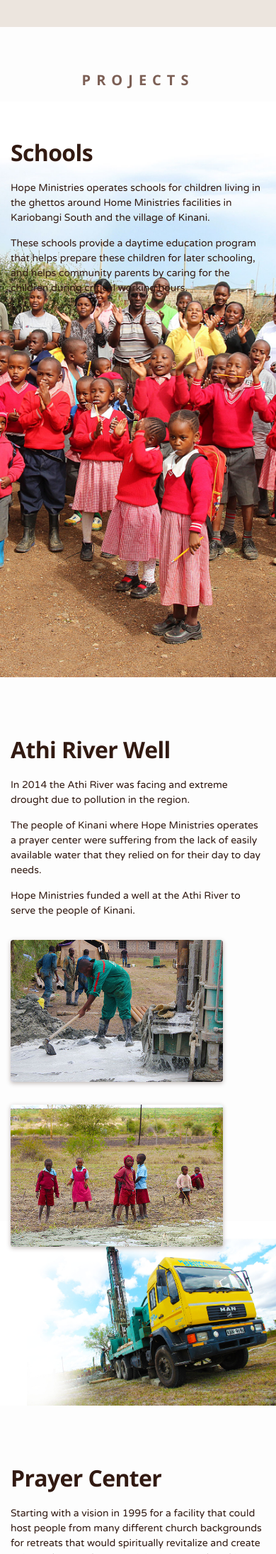
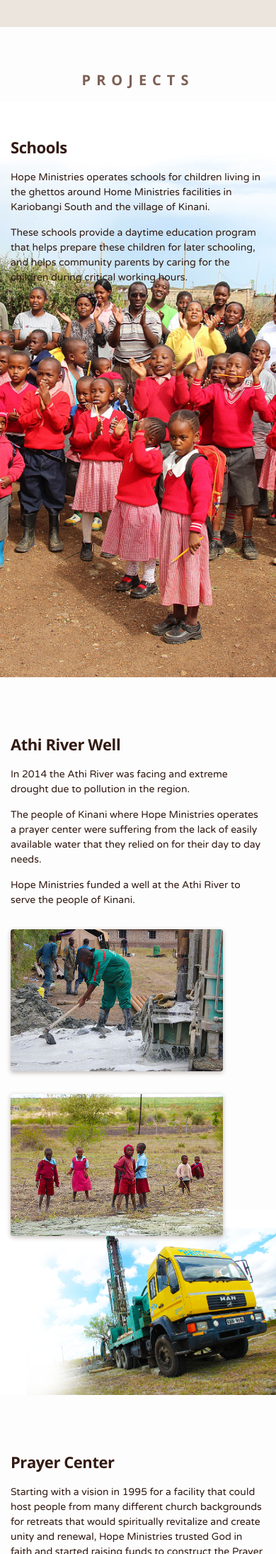
Before and after one commit to hmiafrica/hmiafrica.github.io, a Jekyll site: the page built from index.md, in a window 390 px wide. Shown: the part 624-2813 px from the top of the page at 71% size. Built offline with Jekyll 4.4.1, drawn with Linux system fonts in a browser that asks for light colours.

Commit message:
smaller h3 on mobile

```diff
--- a/_sass/minima/_hope-site-styles.scss
+++ b/_sass/minima/_hope-site-styles.scss
@@ -116,6 +116,10 @@ h1, h2, h3, h4, h5, h6 {
   h3 {
     font-size: 32px;
     color: $brown-drk;
+
+    @media screen and (max-width: 410px) {
+      font-size: 22px;
+    }
   }
 
   p {
```
